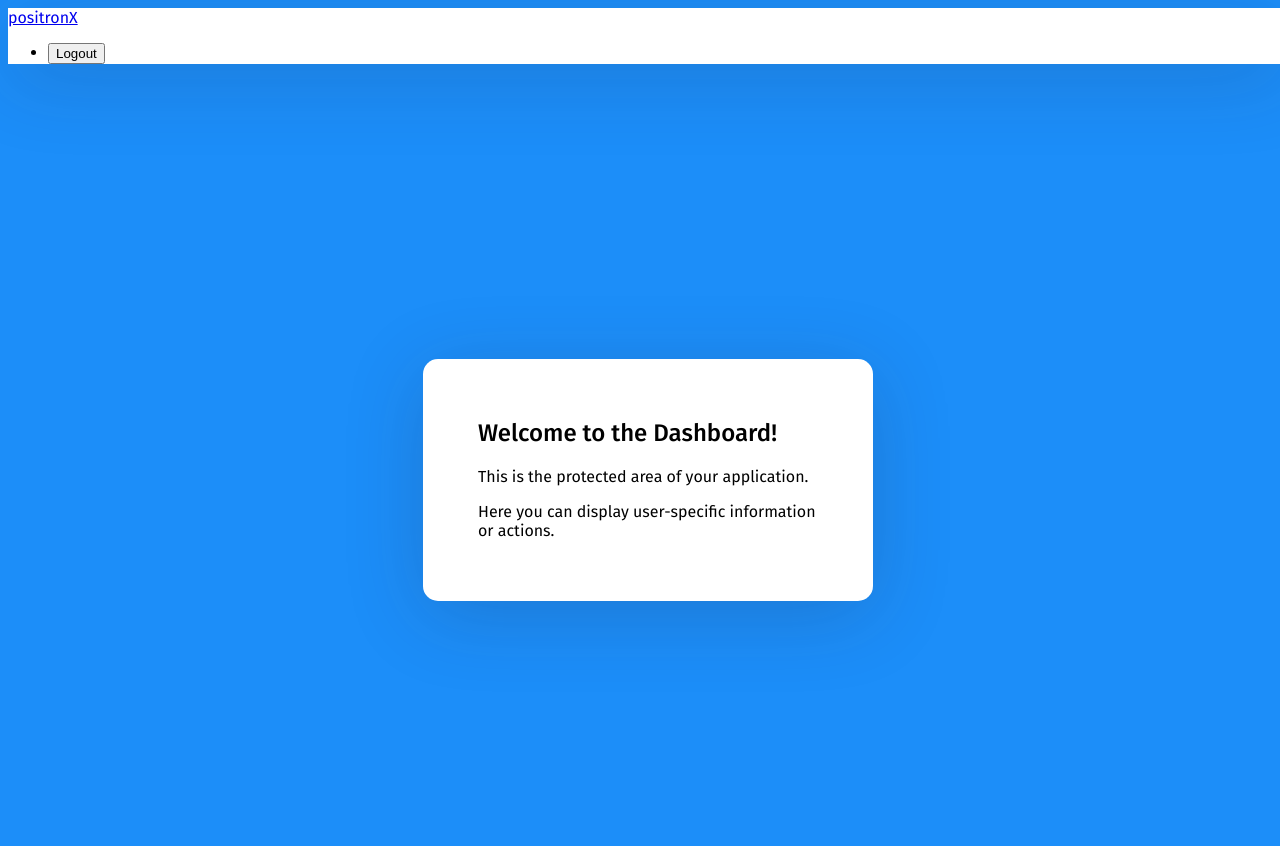
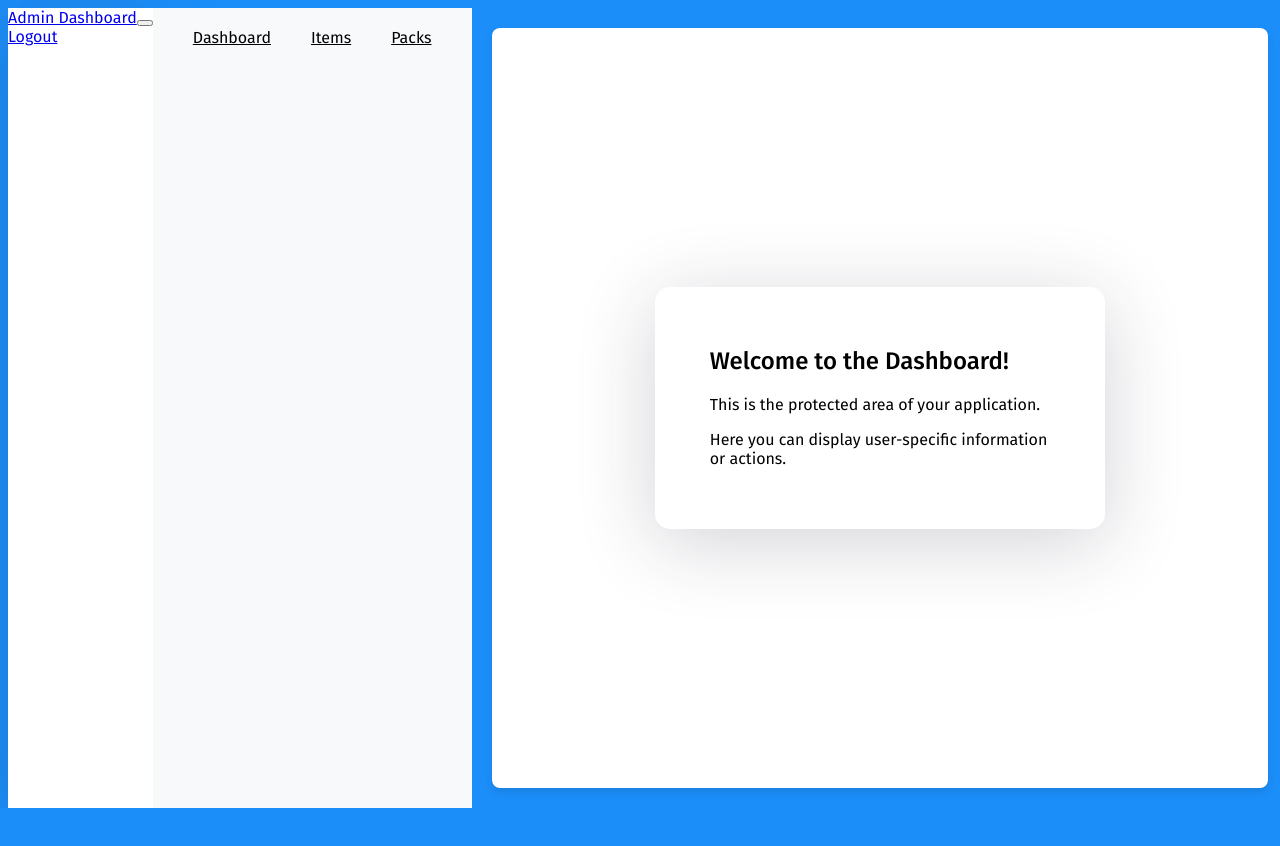
Before and after one commit to aminerhayem123/App_React_Node, a React (Create React App) app in the folder app/: page / in a window 1280 px wide. Shown: the top 846 px of the page. After the commit the page ends 808 px from the top, so only its background shows below. Built offline with nearby package versions, Linux system fonts and the light colour scheme; sample sign-in values are in the browser's storage.

Commit message:
fix_accessallpages

```diff
--- a/app/package.json
+++ b/app/package.json
@@ -16,6 +16,7 @@
     "jsonwebtoken": "^9.0.2",
     "pg": "^8.12.0",
     "react": "^18.3.1",
+    "react-bootstrap": "^2.10.3",
     "react-dom": "^18.3.1",
     "react-router-dom": "^6.23.1",
     "react-scripts": "5.0.1",
--- a/app/src/App.css
+++ b/app/src/App.css
@@ -1,3 +1,4 @@
+/* App.css */
 .login-container {
   display: flex;
   justify-content: center; /* Center horizontally */
@@ -41,9 +42,33 @@
 
 .error-message {
   color: red;
-  margin-top: 10px;
-}
-.error-message {
-  color: red;
   margin-bottom: 10px; /* Add margin to separate from the email field */
 }
+/* App.css */
+.dashboard {
+  display: flex;
+  height: 100vh;
+}
+
+.sidebar {
+  flex: 0 0 250px; /* Sidebar width */
+  background-color: #f8f9fa; /* Sidebar background color */
+  padding: 20px;
+}
+
+.sidebar .nav-link {
+  padding: 10px 20px;
+  color: #000; /* Sidebar link color */
+}
+
+.content {
+  flex: 1; /* Content area takes remaining space */
+  padding: 20px;
+}
+
+.auth-wrapper {
+  background-color: #ffffff;
+  padding: 20px;
+  border-radius: 8px;
+  box-shadow: 0 4px 8px rgba(0, 0, 0, 0.1);
+}
--- a/app/src/App.js
+++ b/app/src/App.js
@@ -1,10 +1,11 @@
 // App.js
-
 import React, { useState, useEffect } from 'react';
 import './App.css';
-import { BrowserRouter as Router, Routes, Route, Link, Navigate } from 'react-router-dom';
+import { BrowserRouter as Router, Routes, Route, Link, Navigate, useLocation } from 'react-router-dom';
 import Login from './components/login.component';
 import Dashboard from './components/dashboard.component';
+import Items from './components/items.component';
+import Packs from './components/packs.component';
 
 function App() {
   const [isLoggedIn, setIsLoggedIn] = useState(false);
@@ -45,39 +46,19 @@ function App() {
   return (
     <Router>
       <div className="App">
-        {isLoggedIn && (
-          <nav className="navbar navbar-expand-lg navbar-light bg-light fixed-top">
-            <div className="container">
-              <Link className="navbar-brand" to="/">
-                positronX
-              </Link>
-              <div className="collapse navbar-collapse" id="navbarTogglerDemo02">
-                <ul className="navbar-nav ml-auto">
-                  <li className="nav-item">
-                    <button className="nav-link btn btn-link" onClick={handleLogout}>
-                      Logout
-                    </button>
-                  </li>
-                </ul>
-              </div>
-            </div>
-          </nav>
-        )}
-        <div className="auth-wrapper">
-          <div className="auth-inner">
         <Routes>
           <Route
             exact
             path="/"
-                element={isLoggedIn ? <Dashboard /> : <Navigate to="/login" />}
+            element={isLoggedIn ? <Dashboard handleLogout={handleLogout} /> : <Navigate to="/login" />}
           />
           <Route
             path="/login"
             element={isLoggedIn ? <Navigate to="/" /> : <Login handleLogin={handleLogin} />}
           />
+          <Route path="/items" element={isLoggedIn ? <Items /> : <Navigate to="/login" />} />
+          <Route path="/packs" element={isLoggedIn ? <Packs /> : <Navigate to="/login" />} />
         </Routes>
-          </div>
-        </div>
       </div>
     </Router>
   );
--- a/app/src/components/dashboard.component.js
+++ b/app/src/components/dashboard.component.js
@@ -1,11 +1,39 @@
+// Dashboard.js
 import React from 'react';
+import { Link } from 'react-router-dom';
+import { Navbar, Nav, Container } from 'react-bootstrap';
 
-function Dashboard() {
+function Dashboard({ handleLogout }) {
   return (
-    <div>
-      <h2>Welcome to the Dashboard!</h2>
-      <p>This is the protected area of your application.</p>
-      <p>Here you can display user-specific information or actions.</p>
+    <div className="dashboard">
+      <Navbar bg="light" expand="lg" fixed="top">
+        <Container>
+          <Navbar.Brand as={Link} to="/">Admin Dashboard</Navbar.Brand>
+          <Navbar.Toggle aria-controls="basic-navbar-nav" />
+          <Navbar.Collapse id="basic-navbar-nav">
+            <Nav className="me-auto"></Nav>
+            <Nav>
+              <Nav.Link onClick={handleLogout}>Logout</Nav.Link>
+            </Nav>
+          </Navbar.Collapse>
+        </Container>
+      </Navbar>
+      <div className="sidebar">
+        <Nav className="flex-column">
+          <Nav.Link as={Link} to="/dashboard">Dashboard</Nav.Link>
+          <Nav.Link as={Link} to="/items">Items</Nav.Link>
+          <Nav.Link as={Link} to="/packs">Packs</Nav.Link>
+        </Nav>
+      </div>
+      <div className="content">
+        <div className="auth-wrapper">
+          <div className="auth-inner">
+            <h2>Welcome to the Dashboard!</h2>
+            <p>This is the protected area of your application.</p>
+            <p>Here you can display user-specific information or actions.</p>
+          </div>
+        </div>
+      </div>
     </div>
   );
 }
--- a/app/src/components/login.component.js
+++ b/app/src/components/login.component.js
@@ -1,6 +1,6 @@
-// login.component.js
-
+// components/login.component.js
 import React, { useState } from 'react';
+import { Link } from 'react-router-dom';
 
 function Login({ handleLogin }) {
   const [email, setEmail] = useState('');
@@ -16,9 +16,10 @@ function Login({ handleLogin }) {
   };
 
   return (
-    <div>
-      <h3>Sign In</h3>
-      {error && <div className="alert alert-danger" style={{ marginBottom: '10px', color: 'red' }}>{error}</div>}
+    <div className="login-container">
+      <div className="login-form">
+        <h2>Login</h2>
+        {error && <div className="error-message">{error}</div>}
         <form onSubmit={handleSubmit}>
           <div className="form-group">
             <label>Email address</label>
@@ -28,6 +29,7 @@ function Login({ handleLogin }) {
               placeholder="Enter email"
               value={email}
               onChange={(e) => setEmail(e.target.value)}
+              required
             />
           </div>
           <div className="form-group">
@@ -38,12 +40,15 @@ function Login({ handleLogin }) {
               placeholder="Enter password"
               value={password}
               onChange={(e) => setPassword(e.target.value)}
+              required
             />
           </div>
-        <button type="submit" className="btn btn-primary btn-block">
-          Submit
-        </button>
+          <button type="submit" className="btn-primary">Login</button>
         </form>
+        <div>
+          <br></br><Link to="/register">Forgot Password?</Link>
+        </div>
+      </div>
     </div>
   );
 }
```
Also changed, not shown: app/src/components/Dashboard.css (deleted, +0 -16 lines), 2 other files (tests, documents, lock files or other folders). Lines whose indentation alone changed are shown as unchanged.
